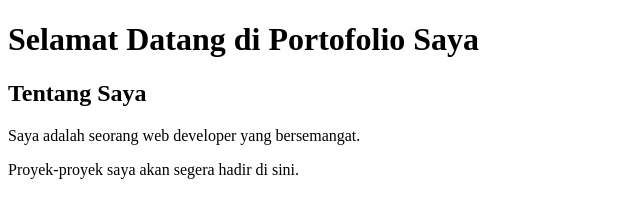
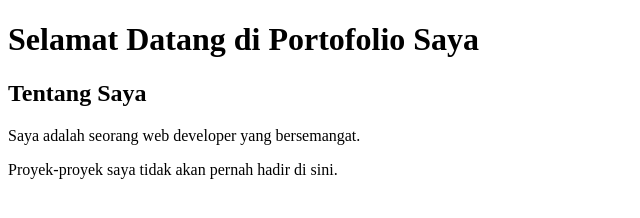
Before and after one commit to subchan07/try-flow, a plain HTML site: page index.html in a window 1280 px wide. Shown: the full height of the page, 0-640 px from the left. Drawn offline with Linux system fonts and the light colour scheme.

Commit message:
Hotfix: Memperbaiki kesalahan teks kritis di paragraf bawah

```diff
--- a/index.html
+++ b/index.html
@@ -3,17 +3,16 @@
   <head>
     <meta charset="UTF-8" />
     <meta name="viewport" content="width=device-width, initial-scale=1.0" />
-    <title>My Portfolio v1.1.0</title>
+    <title>My Portfolio v1.1.1</title>
   </head>
   <body>
     <h1>Selamat Datang di Portofolio Saya</h1>
 
     <div class="about-me">
       <h2>Tentang Saya</h2>
-      <!-- FIX: Typo sudah diperbaiki -->
       <p>Saya adalah seorang web developer yang bersemangat.</p>
     </div>
 
-    <p>Proyek-proyek saya akan segera hadir di sini.</p>
+    <p>Proyek-proyek saya tidak akan pernah hadir di sini.</p>
   </body>
 </html>
```
